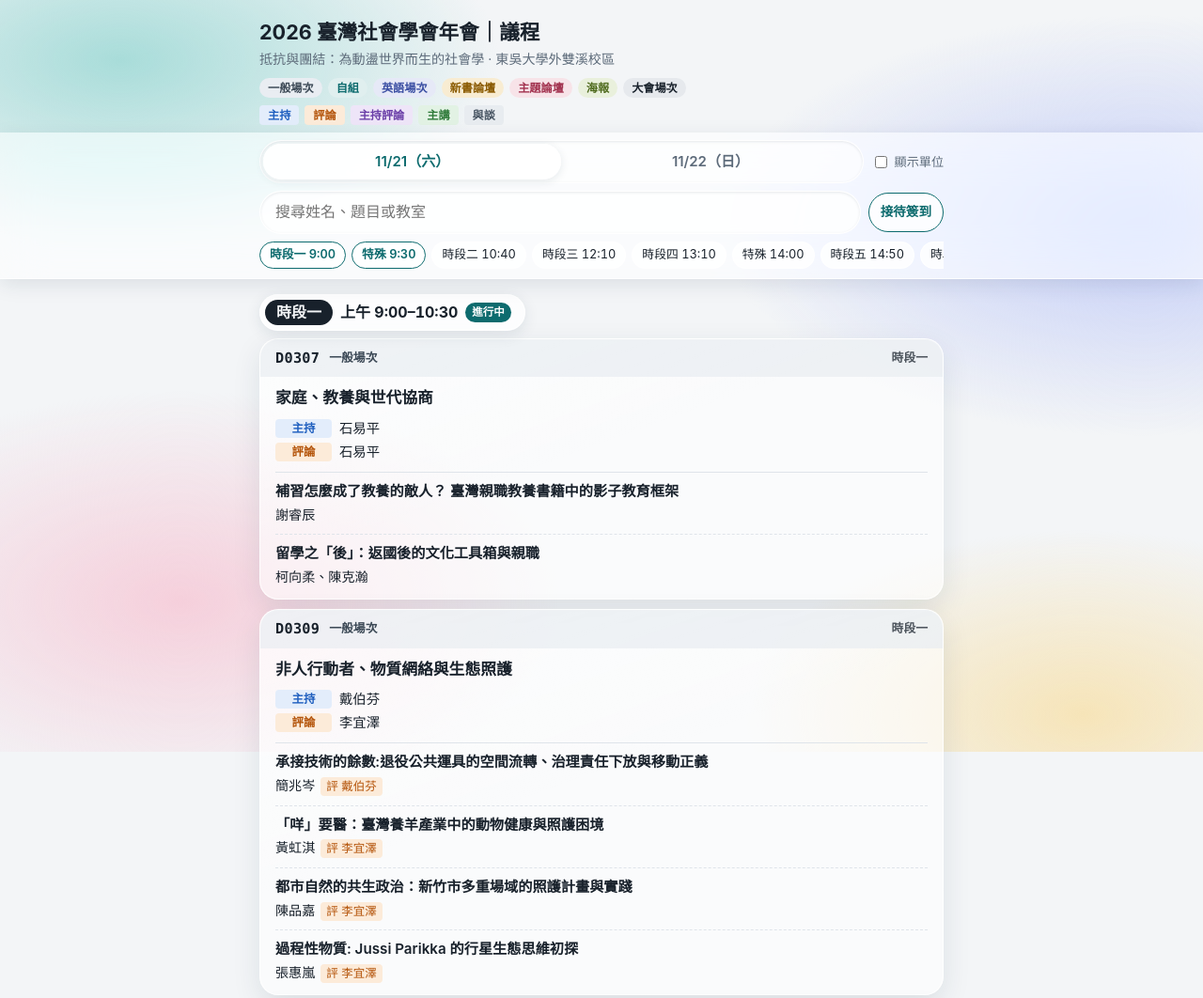
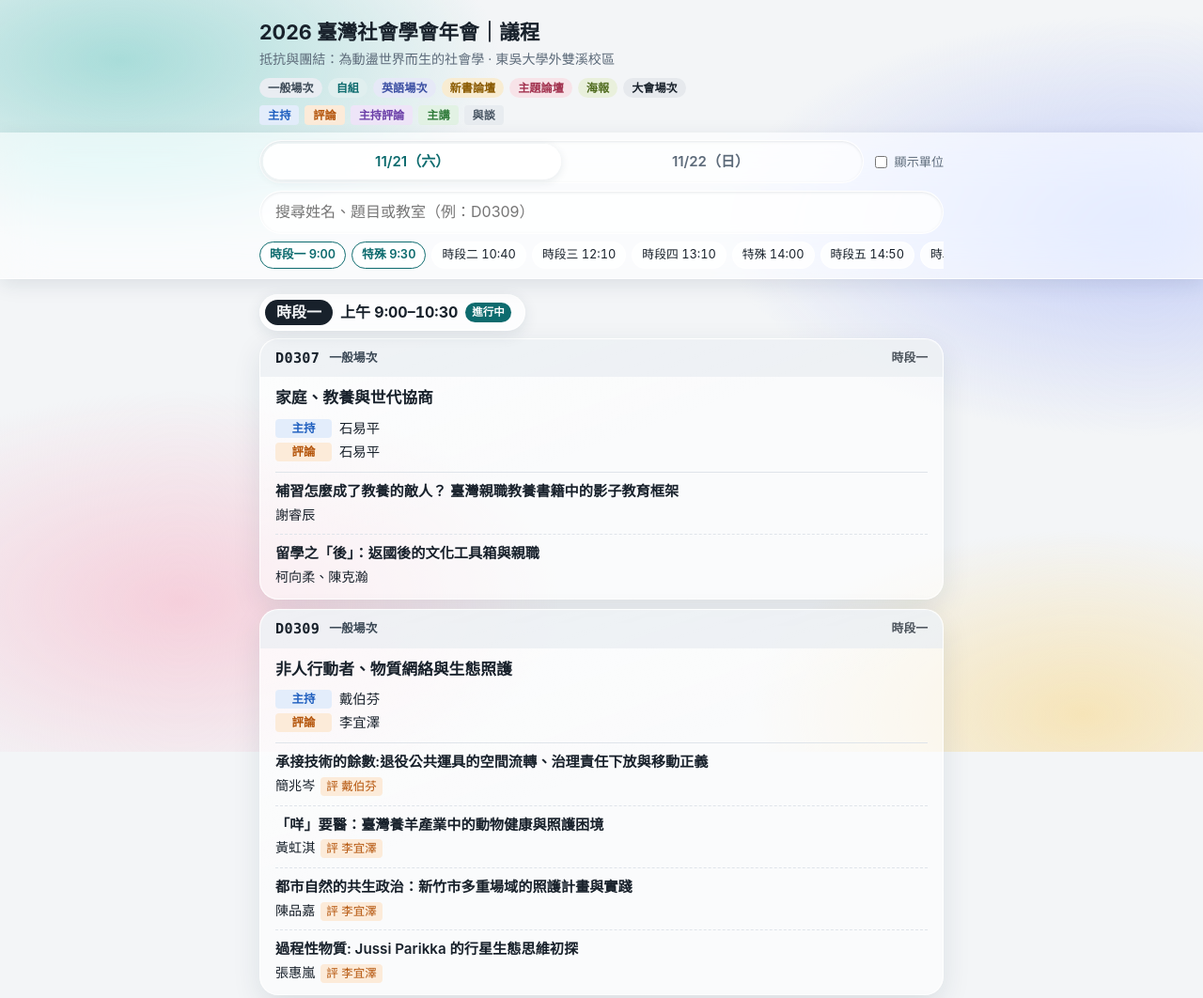
Before and after one commit to daniel91919/tsa-2026-agenda, a plain HTML site: page index.html in a window 1280 px wide. Shown: the top 1062 px of the page at 94% size. Drawn offline with Linux system fonts and the light colour scheme.

Commit message:
拿掉接待簽到按鈕
Co-Authored-By: Claude Opus 5.5 <noreply@anthropic.com>

```diff
--- a/index.html
+++ b/index.html
@@ -81,9 +81,7 @@ body::after { content: ""; position: fixed; inset: 0; z-index: -1; pointer-event
 .days button { flex: 1; border: 0; background: none; color: var(--muted); font: inherit; font-weight: 600; padding: 7px 4px; border-radius: 999px; cursor: pointer; transition: background .2s, color .2s; }
 .days button[aria-pressed="true"] { background: var(--glass-hi); color: var(--accent); box-shadow: 0 2px 10px var(--shadow), inset 0 1px 0 var(--glass-line); }
 .aff-toggle { display: flex; align-items: center; gap: 5px; font-size: .82rem; color: var(--muted); white-space: nowrap; cursor: pointer; }
-.srow { display: flex; gap: 8px; align-items: center; margin-top: 8px; }
-.search { position: relative; flex: 1; min-width: 0; }
-.checkin { flex: none; text-decoration: none; font-size: .85rem; font-weight: 700; color: var(--accent); background: var(--glass-hi); border: 1px solid var(--accent); border-radius: 999px; padding: 9px 12px; white-space: nowrap; }
+.search { margin-top: 8px; position: relative; }
 .search input { width: 100%; font: inherit; font-size: 16px; padding: 9px 36px 9px 16px; border: 1px solid var(--glass-line); border-radius: 999px; background: var(--glass-hi); color: var(--fg); box-shadow: inset 0 1px 3px var(--glass-edge); }
 .search input:focus { outline: 2px solid var(--accent); outline-offset: 1px; }
 .search .clear { position: absolute; right: 6px; top: 50%; transform: translateY(-50%); border: 0; background: none; color: var(--muted); font-size: 1.2rem; width: 28px; height: 28px; cursor: pointer; }
@@ -165,12 +163,9 @@ button:focus-visible, a:focus-visible, input[type=checkbox]:focus-visible { outl
       </div>
       <label class="aff-toggle"><input type="checkbox" id="affs"> 顯示單位</label>
     </div>
-    <div class="srow">
-      <div class="search">
-        <input type="text" enterkeyhint="search" id="q" placeholder="搜尋姓名、題目或教室" autocomplete="off" aria-label="搜尋">
-        <button type="button" class="clear" id="clear" aria-label="清除搜尋" hidden>×</button>
-      </div>
-      <a class="checkin" href="https://claude.ai/artifact/7AGpkYeVr9e7iY22NE2a2C" target="_blank" rel="noopener" title="給接待人員用，會開新分頁">接待簽到</a>
+    <div class="search">
+      <input type="text" enterkeyhint="search" id="q" placeholder="搜尋姓名、題目或教室（例：D0309）" autocomplete="off" aria-label="搜尋">
+      <button type="button" class="clear" id="clear" aria-label="清除搜尋" hidden>×</button>
     </div>
     <nav class="slotnav" id="slotnav" aria-label="跳到時段"></nav>
   </div>
```
